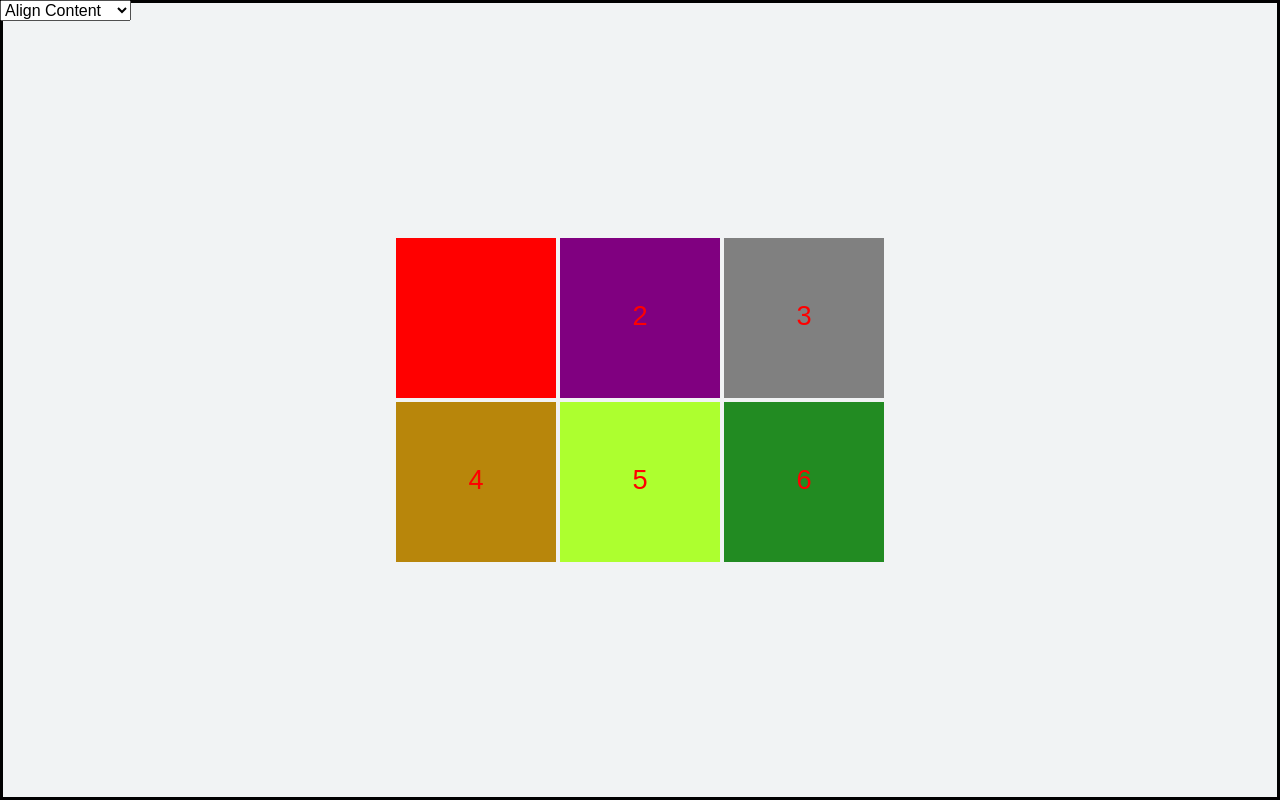
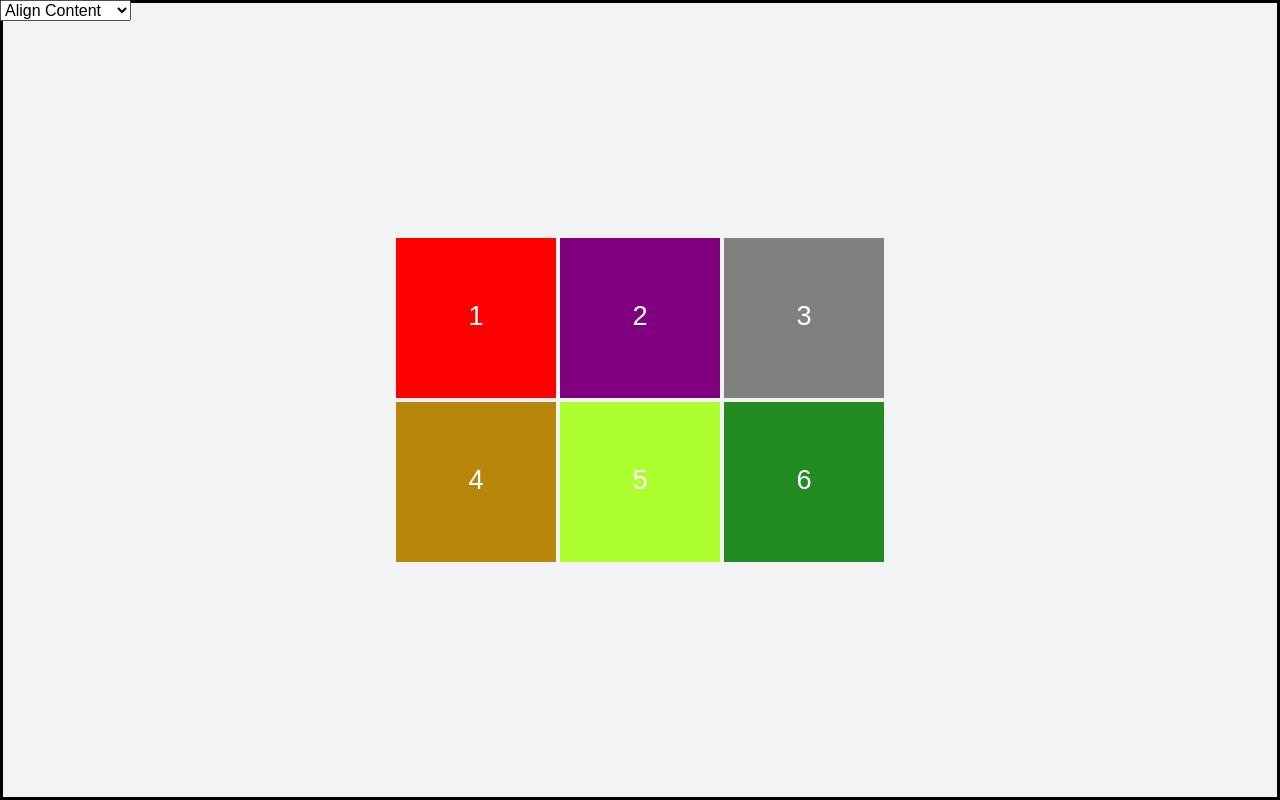
Before and after one commit to kozakl/grid-samples, a React app: page /#/align-content in a window 1280 px wide. Built offline with nearby package versions, Linux system fonts and the light colour scheme.

Commit message:
Update text-color-primary

```diff
--- a/src/variables.pcss
+++ b/src/variables.pcss
@@ -3,7 +3,7 @@
   --font-secondary: sans-serif;
   --font-icons: 'Icons';
 
-  --text-color-primary: red;
+  --text-color-primary: white;
   --text-color-secondary: green;
 
   --weight-light: 300;
```
